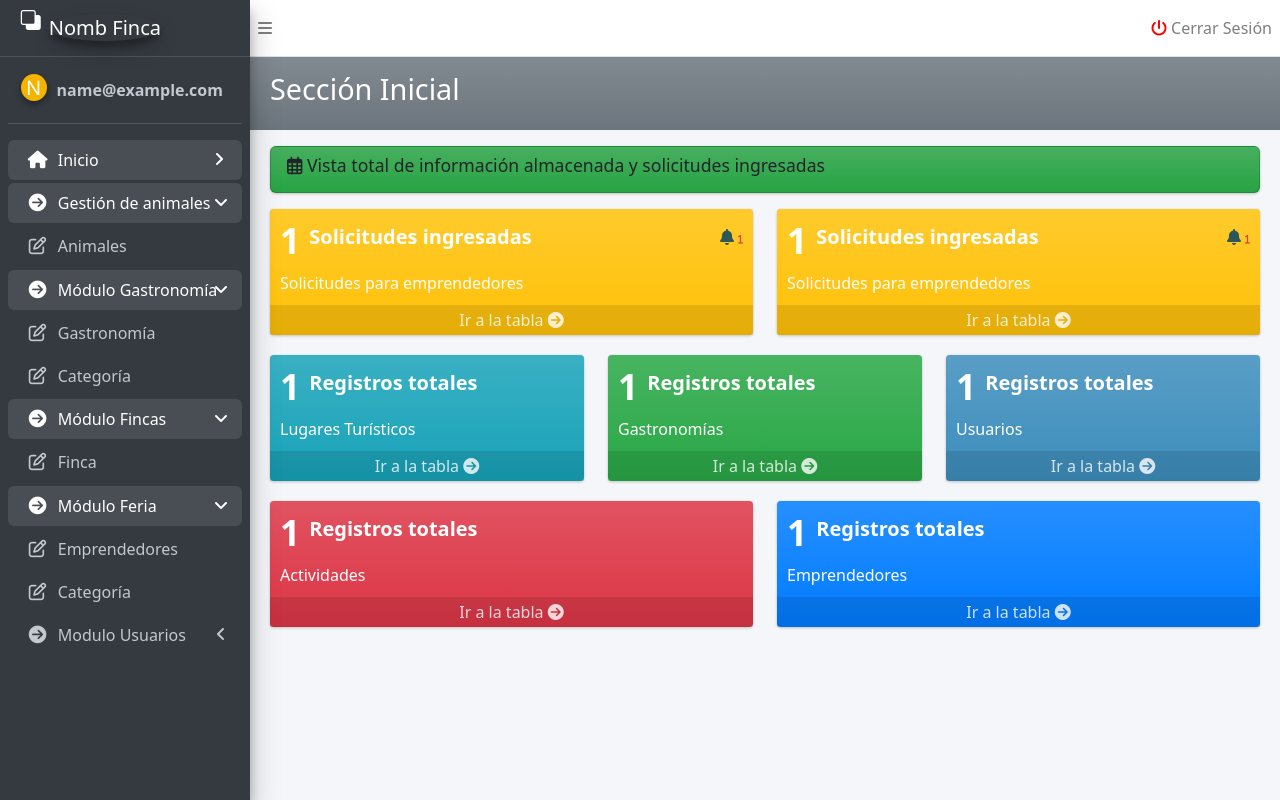
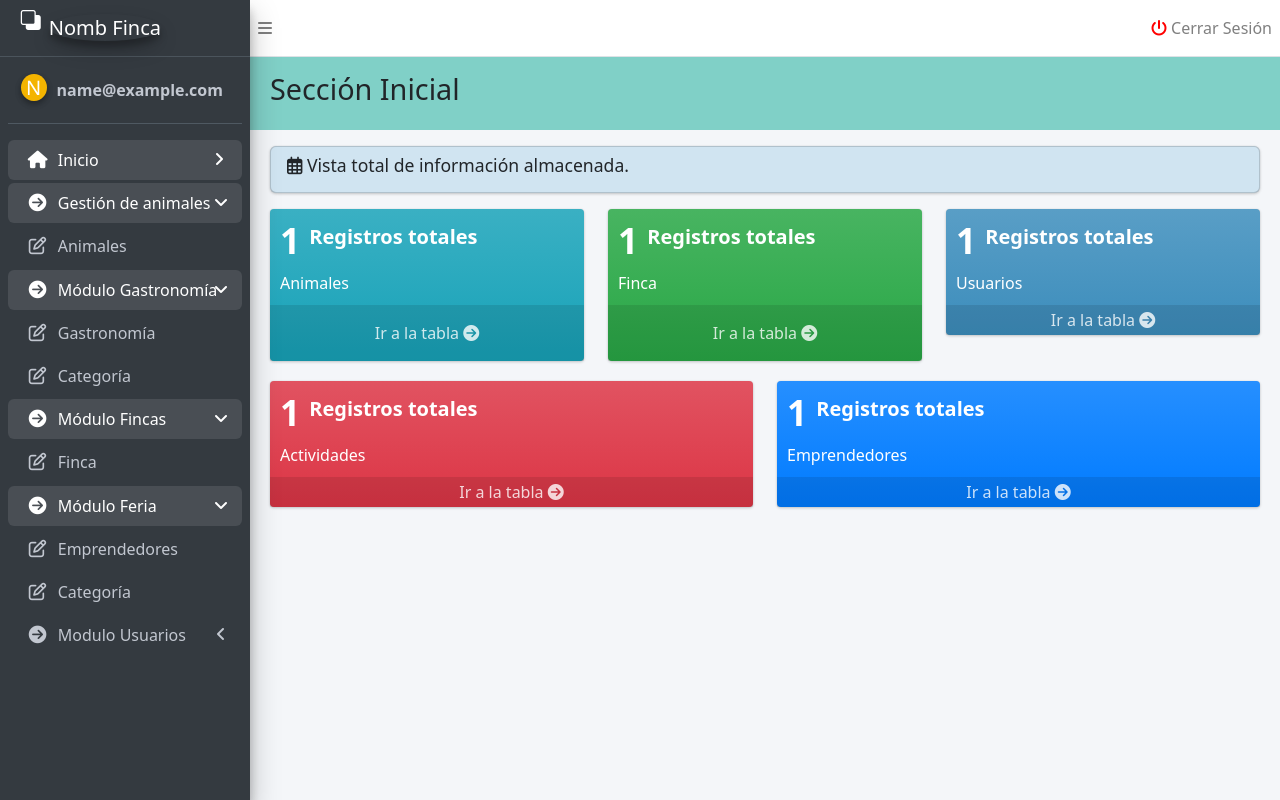
Before and after one commit to MoiZP99/VioBet, a PHP site: the page made by views/principal/index.php in a window 1280 px wide. Run offline with PHP 8.4, Linux system fonts and the light colour scheme; the visitor is signed in with stand-in values (Sample User, id 1); the template is opened without the code that fills it: most values are stand-ins (such as "Sample title", 1, 10 or a date in 2020); some libraries are stand-ins or nearby versions.

Commit message:
vista principal - funcionando

```diff
--- a/views/principal/index.php
+++ b/views/principal/index.php
@@ -8,7 +8,7 @@ session_start();
 <body class="hold-transition sidebar-mini">
     <div class="wrapper">
         <div class="content-wrapper">
-            <section class="content-header bg-gradient-gray mb-3">
+            <section class="content-header mb-3" style="background-color: #80D0C7;">
                 <div class="container-fluid">
                     <div class="row mb-2">
                         <div class="col-sm-6">
@@ -22,11 +22,11 @@ session_start();
                 <div class="container-fluid">
                     <div class="row">
                         <section class="col-12">
-                            <div class="card bg-gradient-success">
+                            <div class="card" style="background-color: #D6EAF8;">
                                 <div class="card-header border-0">
                                     <h3 class="card-title">
                                         <i class="far fa-calendar-alt"></i>
-                                        Vista total de información almacenada y solicitudes ingresadas
+                                        Vista total de información almacenada.
                                     </h3>
                                 </div>
                             </div>
@@ -34,86 +34,42 @@ session_start();
                     </div>
 
                     <div class="row">
-                        <div class="col-lg-6 col-12">
-                            <div class="small-box bg-gradient-warning">
-                                <?php if (count($emprendeSolicitud) > 0) : ?>
+                        <div class="col-lg-4 col-12">
+                            <div class="small-box bg-gradient-info">
+                                <?php if (count($animal) > 0) : ?>
                                     <div class="inner">
-                                        <div class="d-flex justify-content-between">
-                                            <h3 style="color: #FFFFFF;"><?php echo count($emprendeSolicitud) ?> <sup style="font-size: 20px">Solicitudes ingresadas</sup></h3>
-                                            <i style="color: #2E5857; margin-top: 10px;" class="fas fa-bell"> <span style="font-size: 10px; color: #DB4437;"><?php echo count($emprendeSolicitud) ?></span> </i>
-                                        </div>
-                                        <p style="color: #FFFFFF;">Solicitudes para emprendedores</p>
+                                        <h3><?php echo count($animal) ?> <sup style="font-size: 20px">Registros totales</sup></h3>
+                                        <p>Animales</p>
                                     </div>
-                                <?php elseif (count($emprendeSolicitud) === 0) : ?>
+                                <?php elseif (count($animal) === 0) : ?>
                                     <div class="inner">
-                                        <h3 style="color: #FFFFFF;">0 <sup style="font-size: 20px">Solicitudes ingresadas</sup></h3>
-                                        <p style="color: #FFFFFF;">Solicitudes para emprendedores</p>
+                                        <h3>0 <sup style="font-size: 20px">Registros totales</sup></h3>
+                                        <p>Animales</p>
                                     </div>
                                 <?php endif ?>
                                 <div class="icon">
                                     <i class="ion ion-stats-bars"></i>
                                 </div>
-                                <a href="/entrepreneurs/index" class="small-box-footer">Ir a la tabla <i class="fas fa-arrow-circle-right"></i></a>
+                                <a href="/animal/index" class="small-box-footer pt-3 pb-3">Ir a la tabla <i class="fas fa-arrow-circle-right"></i></a>
                             </div>
                         </div>
-                        <div class="col-lg-6 col-12">
-                            <div class="small-box bg-gradient-warning">
-                                <?php if (count($lugarSolicitud) > 0) : ?>
+                        <div class="col-lg-4 col-12">
+                            <div class="small-box bg-gradient-success">
+                                <?php if (count($finca) > 0) : ?>
                                     <div class="inner">
-                                        <div class="d-flex justify-content-between">
-                                            <h3 style="color: #FFFFFF;"><?php echo count($lugarSolicitud) ?> <sup style="font-size: 20px">Solicitudes ingresadas</sup></h3>
-                                            <i style="color: #2E5857; margin-top: 10px;" class="fas fa-bell"> <span style="font-size: 10px; color: #DB4437;"><?php echo count($lugarSolicitud) ?></span> </i>
-                                        </div>
-                                        <p style="color: #FFFFFF;">Solicitudes para emprendedores</p>
+                                        <h3><?php echo count($finca) ?> <sup style="font-size: 20px">Registros totales</sup></h3>
+                                        <p>Finca</p>
                                     </div>
-                                <?php elseif (count($lugarSolicitud) === 0) : ?>
+                                <?php elseif (count($finca) === 0) : ?>
                                     <div class="inner">
-                                        <h3 style="color: #FFFFFF;">0 <sup style="font-size: 20px">Solicitudes ingresadas</sup></h3>
-                                        <p style="color: #FFFFFF;">Solicitudes para lugares turísticos</p>
+                                        <h3>0 <sup style="font-size: 20px">Registros totales</sup></h3>
+                                        <p>Finca</p>
                                     </div>
                                 <?php endif ?>
                                 <div class="icon">
                                     <i class="ion ion-stats-bars"></i>
                                 </div>
-                                <a href="/places/index" class="small-box-footer">Ir a la tabla <i class="fas fa-arrow-circle-right"></i></a>
-                            </div>
-                        </div>
-                        <div class="col-lg-4 col-12">
-                            <div class="small-box bg-gradient-info">
-                                <?php if (count($lugares) > 0) : ?>
-                                    <div class="inner">
-                                        <h3><?php echo count($lugares) ?> <sup style="font-size: 20px">Registros totales</sup></h3>
-                                        <p>Lugares Turísticos</p>
-                                    </div>
-                                <?php elseif (count($lugares) === 0) : ?>
-                                    <div class="inner">
-                                        <h3>0 <sup style="font-size: 20px">Registros totales</sup></h3>
-                                        <p>Lugares Turísticos</p>
-                                    </div>
-                                <?php endif ?>
-                                <div class="icon">
-                                    <i class="ion ion-stats-bars"></i>
-                                </div>
-                                <a href="/places/index" class="small-box-footer">Ir a la tabla <i class="fas fa-arrow-circle-right"></i></a>
-                            </div>
-                        </div>
-                        <div class="col-lg-4 col-12">
-                            <div class="small-box bg-gradient-success">
-                                <?php if (count($gastronomias) > 0) : ?>
-                                    <div class="inner">
-                                        <h3><?php echo count($gastronomias) ?> <sup style="font-size: 20px">Registros totales</sup></h3>
-                                        <p>Gastronomías</p>
-                                    </div>
-                                <?php elseif (count($gastronomias) === 0) : ?>
-                                    <div class="inner">
-                                        <h3>0 <sup style="font-size: 20px">Registros totales</sup></h3>
-                                        <p>Gastronomías</p>
-                                    </div>
-                                <?php endif ?>
-                                <div class="icon">
-                                    <i class="ion ion-stats-bars"></i>
-                                </div>
-                                <a href="/gastronomies/index" class="small-box-footer">Ir a la tabla <i class="fas fa-arrow-circle-right"></i></a>
+                                <a href="/finca/index" class="small-box-footer pt-3 pb-3">Ir a la tabla <i class="fas fa-arrow-circle-right"></i></a>
                             </div>
                         </div>
                         <?php if ($_SESSION['rol']) : ?>
```
Also changed, not shown: controllers/PrincipalController.php (+17 -19 lines).
